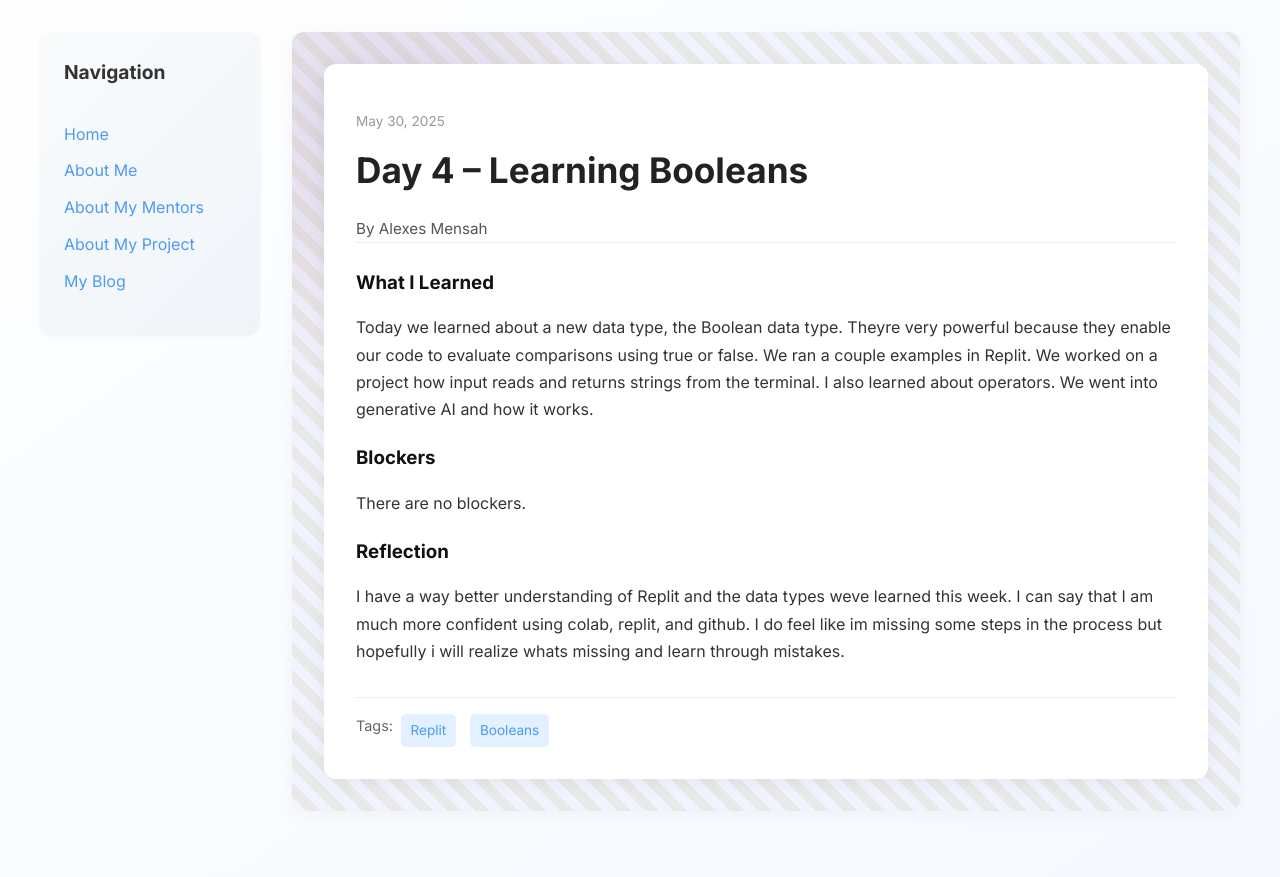
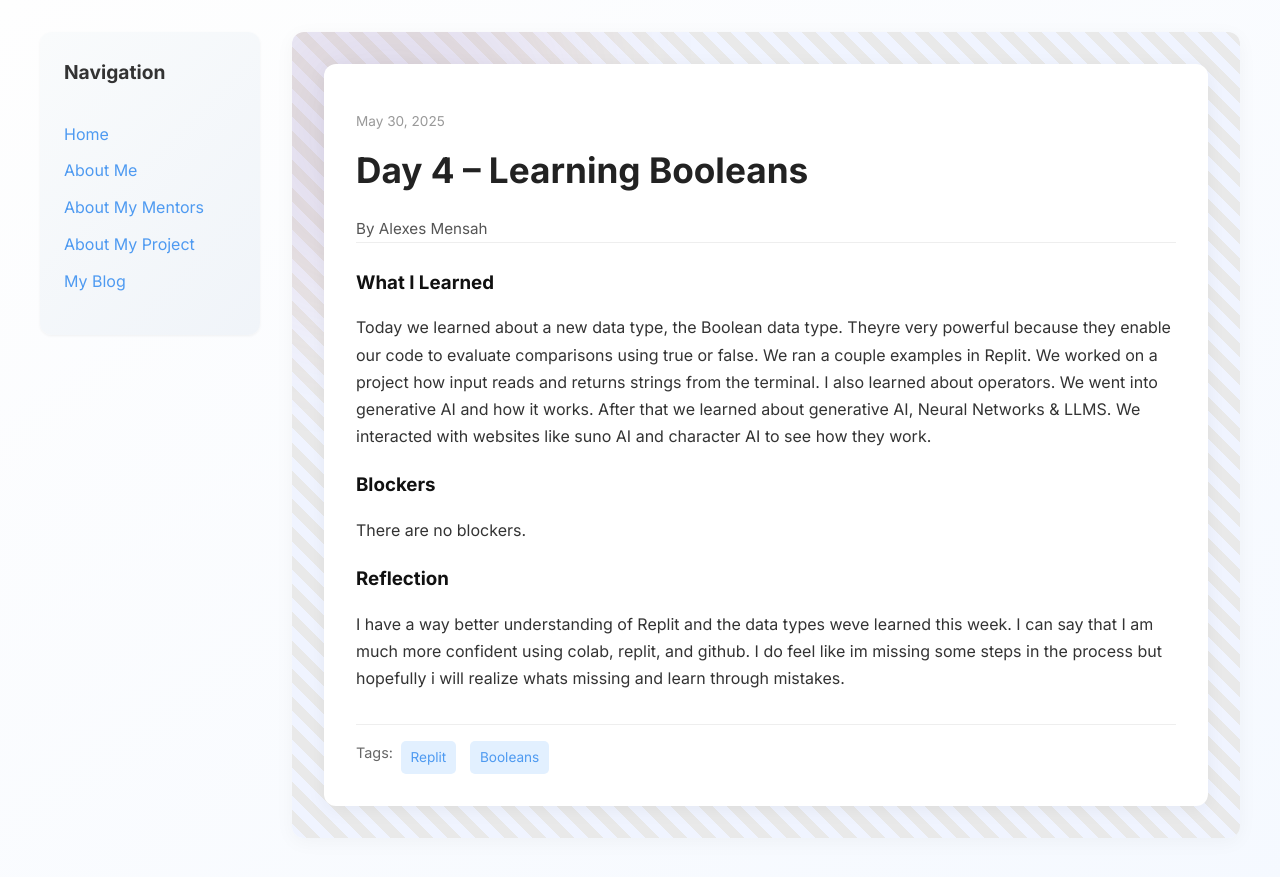
Before and after one commit to alexes22/alexes22.github.io, a Jekyll site: the page built from _posts/2025-05-30-day-4.md, in a window 1280 px wide. Shown: the top 877 px of the page. Built offline with Jekyll 4.4.1, drawn with Linux system fonts in a browser that asks for light colours.

Commit message:
Update 2025-05-30-day-4.md

```diff
--- a/_posts/2025-05-30-day-4.md
+++ b/_posts/2025-05-30-day-4.md
@@ -7,7 +7,7 @@
 tags: ["Replit","Booleans" ]
 
 what_i_learned: |
-  Today we learned about a new data type, the Boolean data type. Theyre very powerful because they enable our code to evaluate comparisons using true or false. We ran a couple examples in Replit. We worked on a project how input reads and returns strings from the terminal. I also learned  about operators. We went into generative AI and how it works.
+  Today we learned about a new data type, the Boolean data type. Theyre very powerful because they enable our code to evaluate comparisons using true or false. We ran a couple examples in Replit. We worked on a project how input reads and returns strings from the terminal. I also learned  about operators. We went into generative AI and how it works. After that we learned about generative AI, Neural Networks & LLMS. We interacted with websites like suno AI and character AI to see how they work.
 blockers: |
  There are no blockers.
 
```
